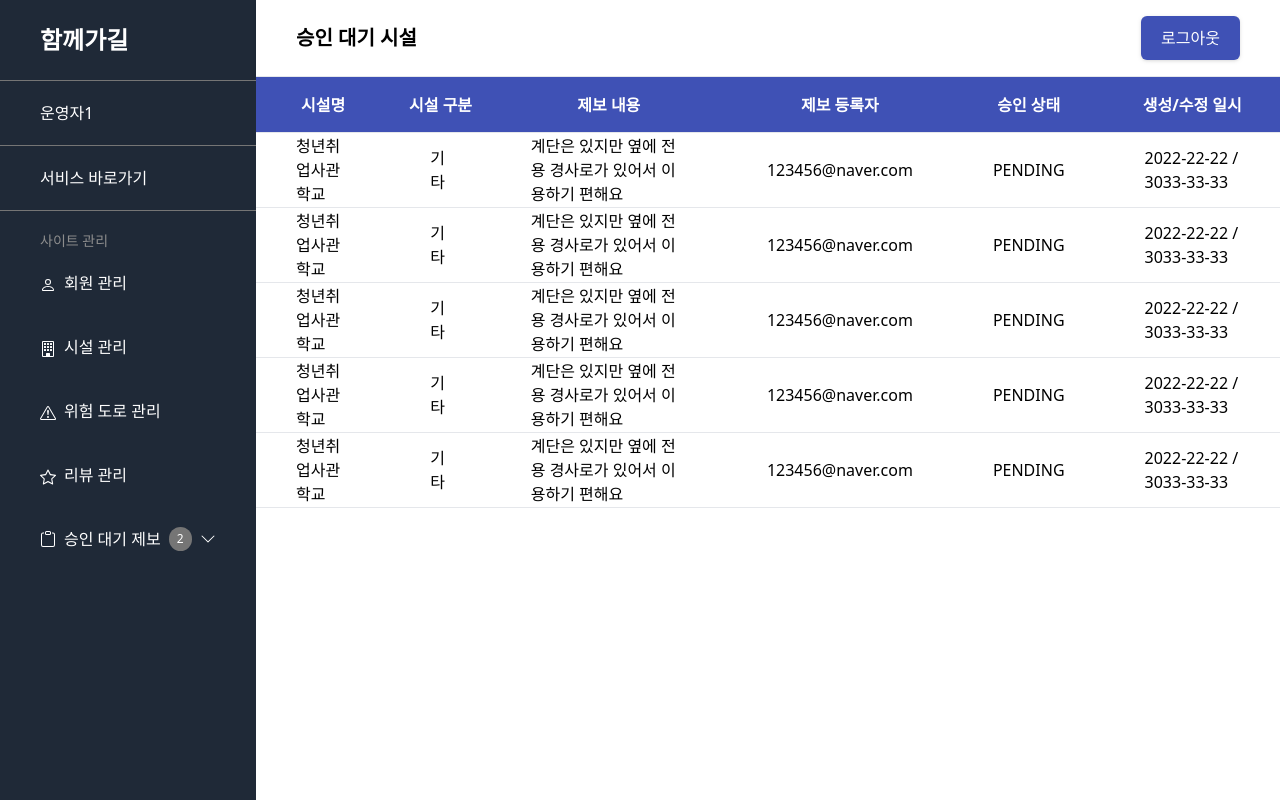
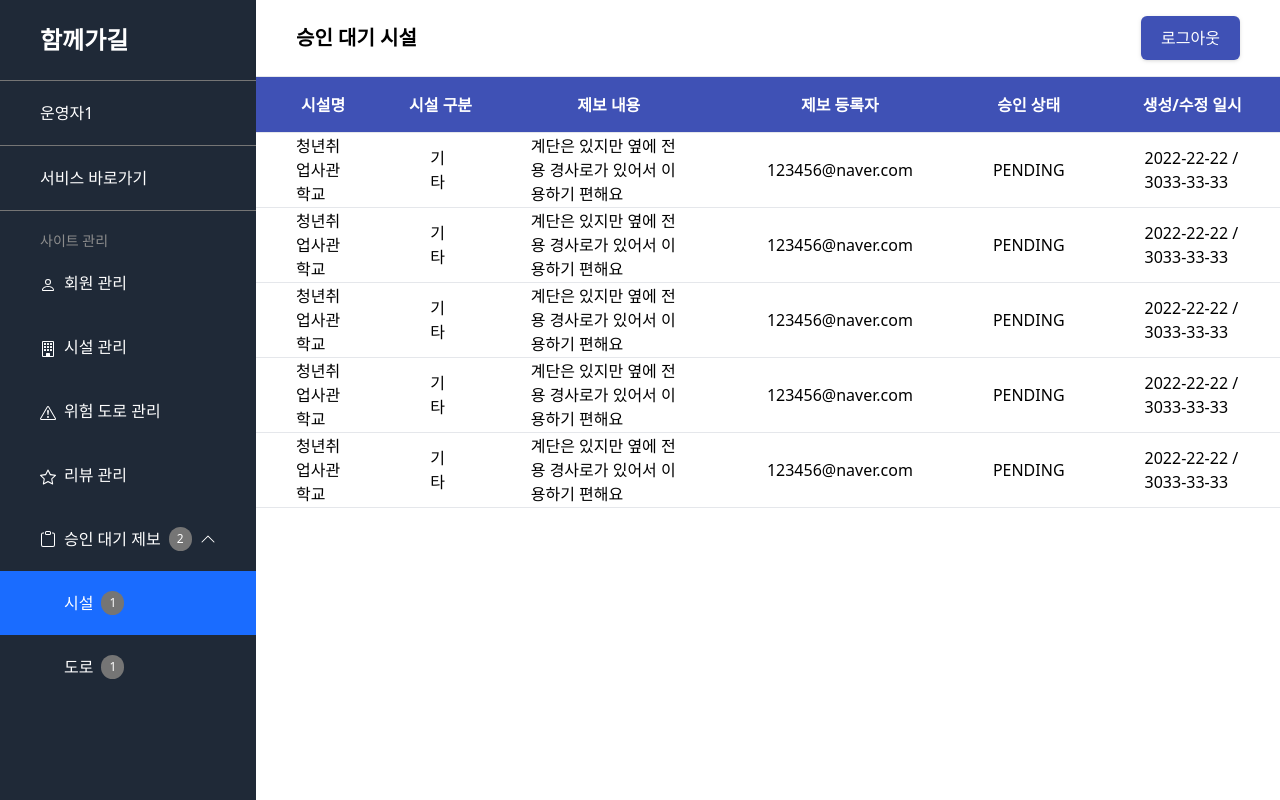
Before and after one commit to SESAC-TEAM-SLOPED/sloped-fe, a React (Create React App) app: page /admin/reports/facility in a window 1280 px wide. Built offline with nearby package versions, Linux system fonts and the light colour scheme.

Commit message:
Fix: sidebar 탭 활성화 수정 (#45)

```diff
--- a/src/components/AdminLayout/AdminSidebar.tsx
+++ b/src/components/AdminLayout/AdminSidebar.tsx
@@ -1,4 +1,4 @@
-import { useState } from "react";
+import { useEffect, useState } from "react";
 import {
   BsBuilding,
   BsChevronDown,
@@ -8,14 +8,20 @@ import {
   BsPerson,
   BsStar,
 } from "react-icons/bs";
-import { Link } from "react-router-dom";
+import { Link, useLocation } from "react-router-dom";
 
 const AdminSidebar = () => {
   const [isSubMenuOpen, setIsSubMenuOpen] = useState(false);
   const userId = "운영자1";
-  const [activeTab, setActiveTab] = useState("");
+  const { pathname } = useLocation();
   const pendingFacilityReports = 1;
   const pendingRoadReports = 1;
+
+  useEffect(() => {
+    if (pathname === "/admin/reports/facility") {
+      setIsSubMenuOpen(true);
+    }
+  }, [pathname]);
 
   return (
     <aside className="w-80 min-h-screen bg-gray-800 text-white">
@@ -33,40 +39,35 @@ const AdminSidebar = () => {
         <p className="text-sm text-[#8D8D8D] px-10 pt-5">사이트 관리</p>
         <Link
           to="/admin/members"
-          className={`block px-10 py-5 w-full text-left ${activeTab === "members" ? "bg-[#1A6CFF]" : ""}`}
-          onClick={() => setActiveTab("members")}
+          className={`block px-10 py-5 w-full text-left ${pathname === "members" ? "bg-[#1A6CFF]" : ""}`}
         >
           <BsPerson className="inline-block mr-2" />
           회원 관리
         </Link>
         <Link
           to="/admin/facility"
-          className={`block px-10 py-5 w-full text-left ${activeTab === "facilities" ? "bg-[#1A6CFF]" : ""}`}
-          onClick={() => setActiveTab("facilities")}
+          className={`block px-10 py-5 w-full text-left ${pathname === "facilities" ? "bg-[#1A6CFF]" : ""}`}
         >
           <BsBuilding className="inline-block mr-2" />
           시설 관리
         </Link>
         <Link
           to="/admin/roads"
-          className={`block px-10 py-5 w-full text-left ${activeTab === "roads" ? "bg-[#1A6CFF]" : ""}`}
-          onClick={() => setActiveTab("roads")}
+          className={`block px-10 py-5 w-full text-left ${pathname === "roads" ? "bg-[#1A6CFF]" : ""}`}
         >
           <BsExclamationTriangle className="inline-block mr-2" />
           위험 도로 관리
         </Link>
         <Link
           to="/admin/review"
-          className={`block px-10 py-5 w-full text-left ${activeTab === "reviews" ? "bg-[#1A6CFF]" : ""}`}
-          onClick={() => setActiveTab("reviews")}
+          className={`block px-10 py-5 w-full text-left ${pathname === "reviews" ? "bg-[#1A6CFF]" : ""}`}
         >
           <BsStar className="inline-block mr-2" />
           리뷰 관리
         </Link>
         <button
-          className={`flex items-center px-10 py-5 w-full text-left ${activeTab === "pendingReports" ? "bg-[#1A6CFF]" : ""}`}
+          className={`flex items-center px-10 py-5 w-full text-left ${pathname === "pendingReports" ? "bg-[#1A6CFF]" : ""}`}
           onClick={() => {
-            setActiveTab("pendingReports");
             setIsSubMenuOpen(!isSubMenuOpen);
           }}
         >
@@ -85,8 +86,7 @@ const AdminSidebar = () => {
           <div className="">
             <Link
               to="/admin/reports/facility"
-              className={`flex items-center px-16 py-5 w-full text-left ${activeTab === "pendingFacilities" ? "bg-[#1A6CFF]" : ""}`}
-              onClick={() => setActiveTab("pendingFacilities")}
+              className={`flex items-center px-16 py-5 w-full text-left ${pathname === "/admin/reports/facility" ? "bg-[#1A6CFF]" : ""}`}
             >
               시설
               <span className="ml-2 text-xs bg-[#757575] px-2 py-1 rounded-full">
@@ -95,8 +95,7 @@ const AdminSidebar = () => {
             </Link>
             <Link
               to="/admin/reports/road"
-              className={`flex items-center px-16 py-5 w-full text-left ${activeTab === "pendingRoads" ? "bg-[#1A6CFF]" : ""}`}
-              onClick={() => setActiveTab("pendingRoads")}
+              className={`flex items-center px-16 py-5 w-full text-left ${pathname === "pendingRoads" ? "bg-[#1A6CFF]" : ""}`}
             >
               도로
               <span className="ml-2 text-xs bg-[#757575] px-2 py-1 rounded-full">
```
